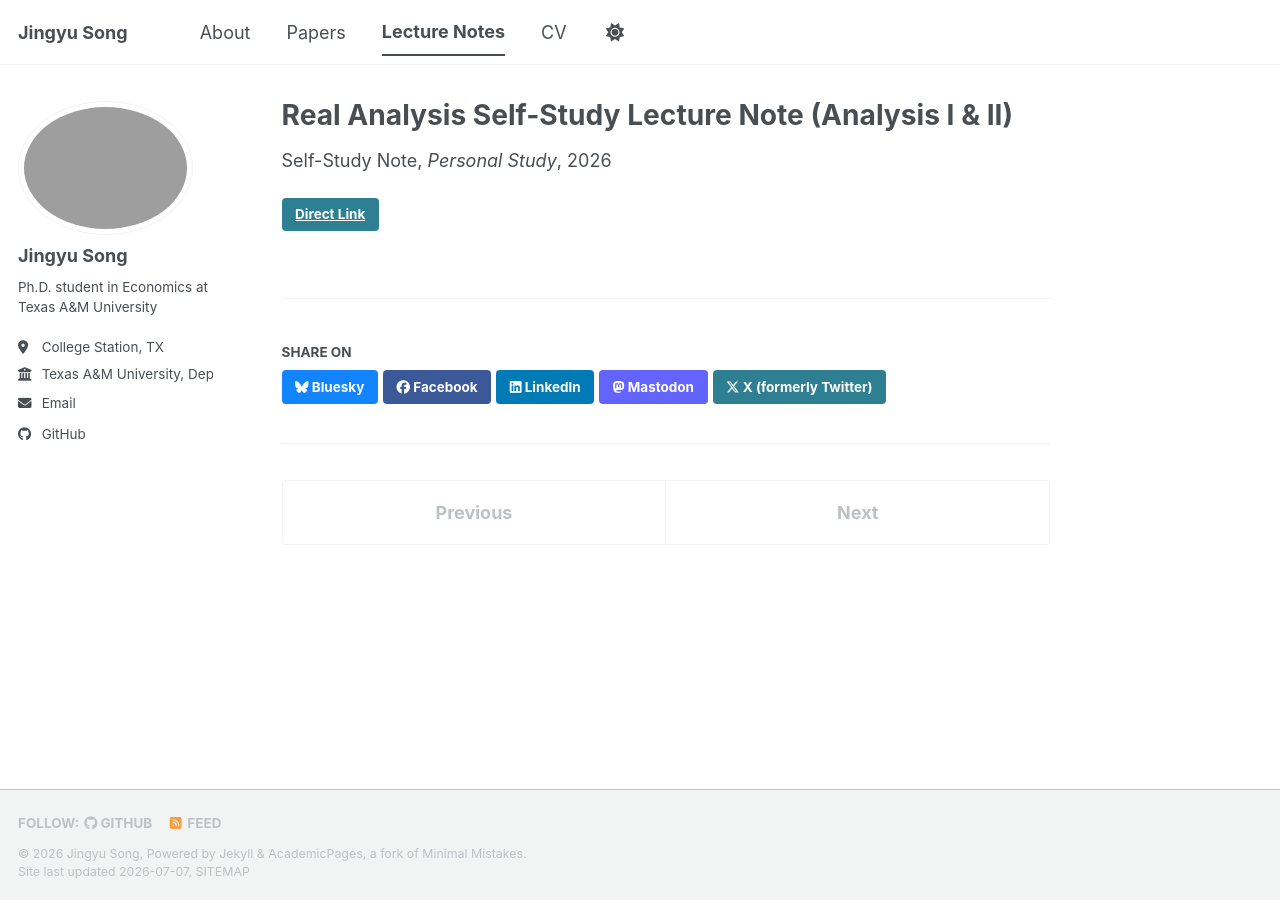
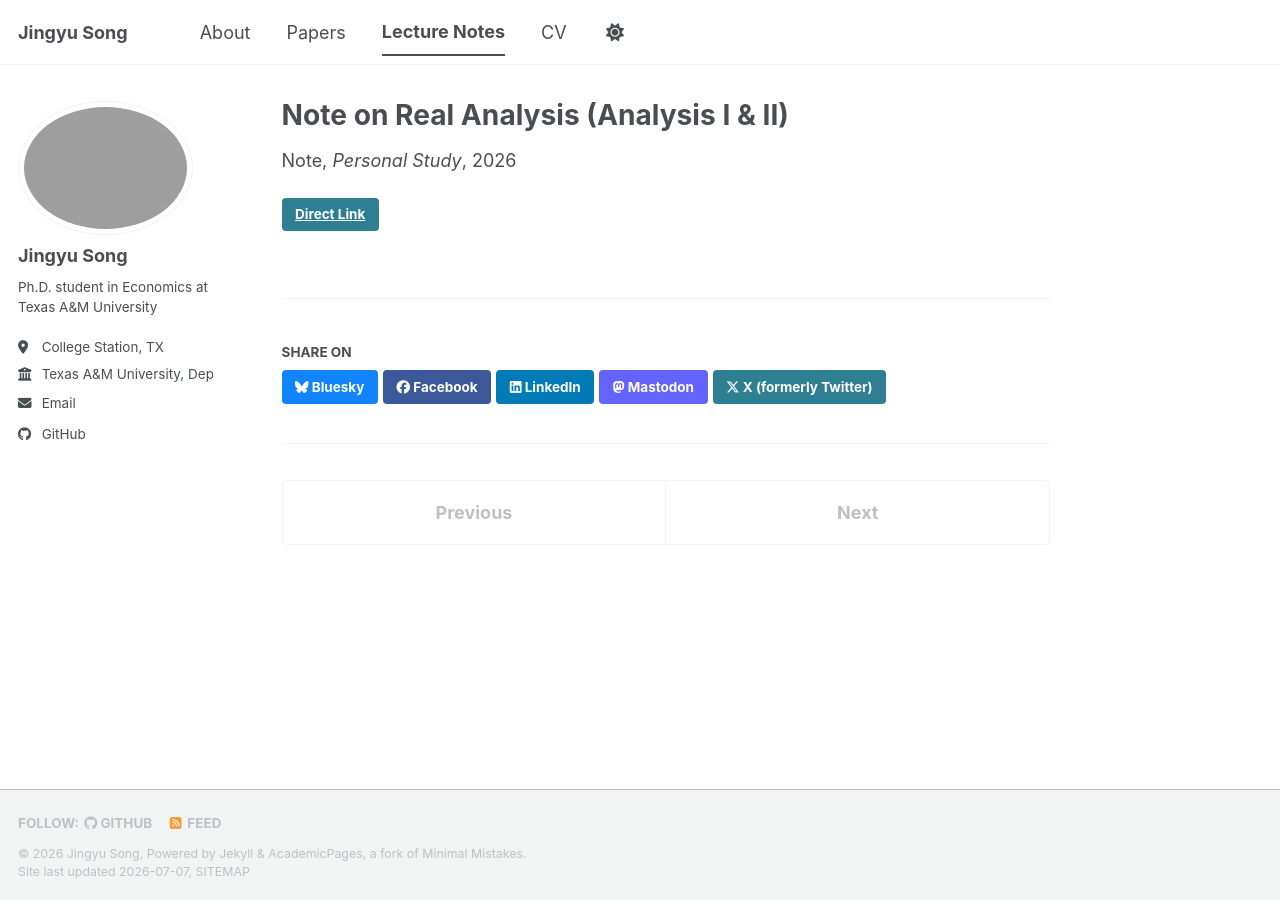
Before and after one commit to Jingyu-96/Jingyu-96.github.io, a Jekyll site: the page built from _teaching/2026-07-07-real-analysis-notes.md, in a window 1280 px wide. Built offline with Jekyll 4.4.1, drawn with Linux system fonts in a browser that asks for light colours; a style sheet for code colours, icons or effects is not loaded.

Commit message:
Update 2026-07-07-real-analysis-notes.md

```diff
--- a/_teaching/2026-07-07-real-analysis-notes.md
+++ b/_teaching/2026-07-07-real-analysis-notes.md
@@ -1,7 +1,7 @@
 ---
-title: "Real Analysis Self-Study Lecture Note (Analysis I & II)"
+title: "Note on Real Analysis (Analysis I & II)"
 collection: teaching
-type: "Self-Study Note"
+type: "Note"
 permalink: /teaching/real-analysis-notes
 venue: "Personal Study"
 date: 2026-07-07
```
